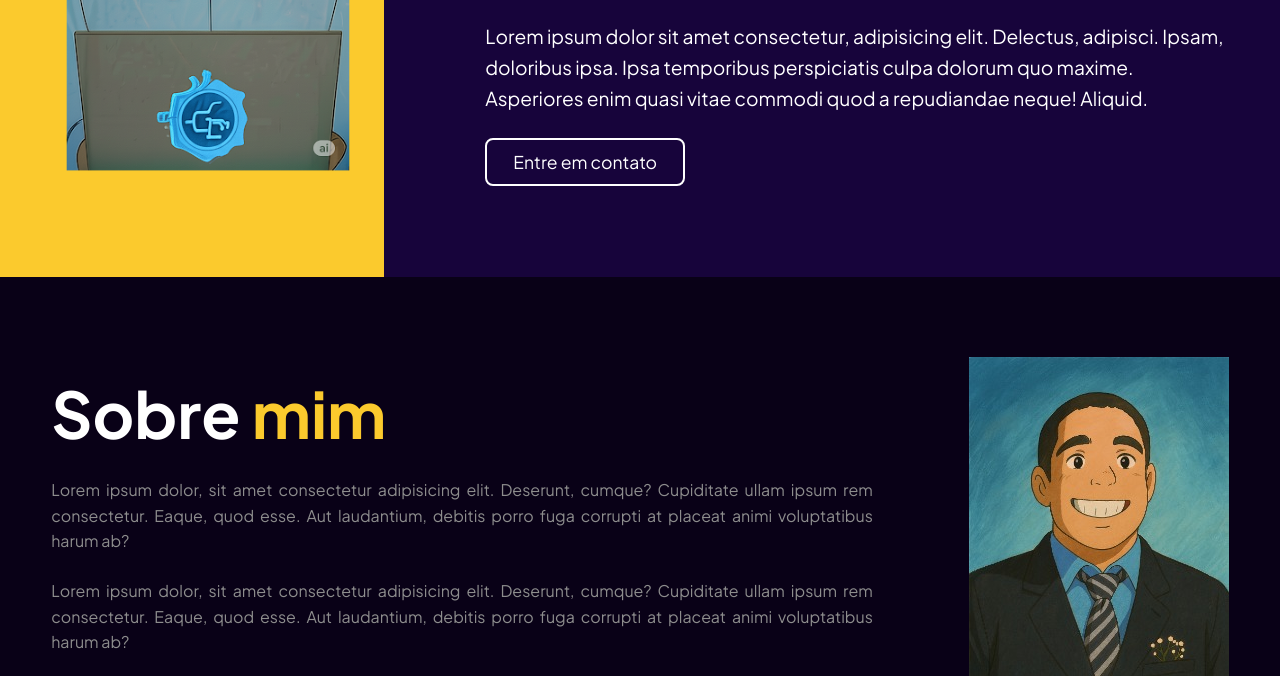
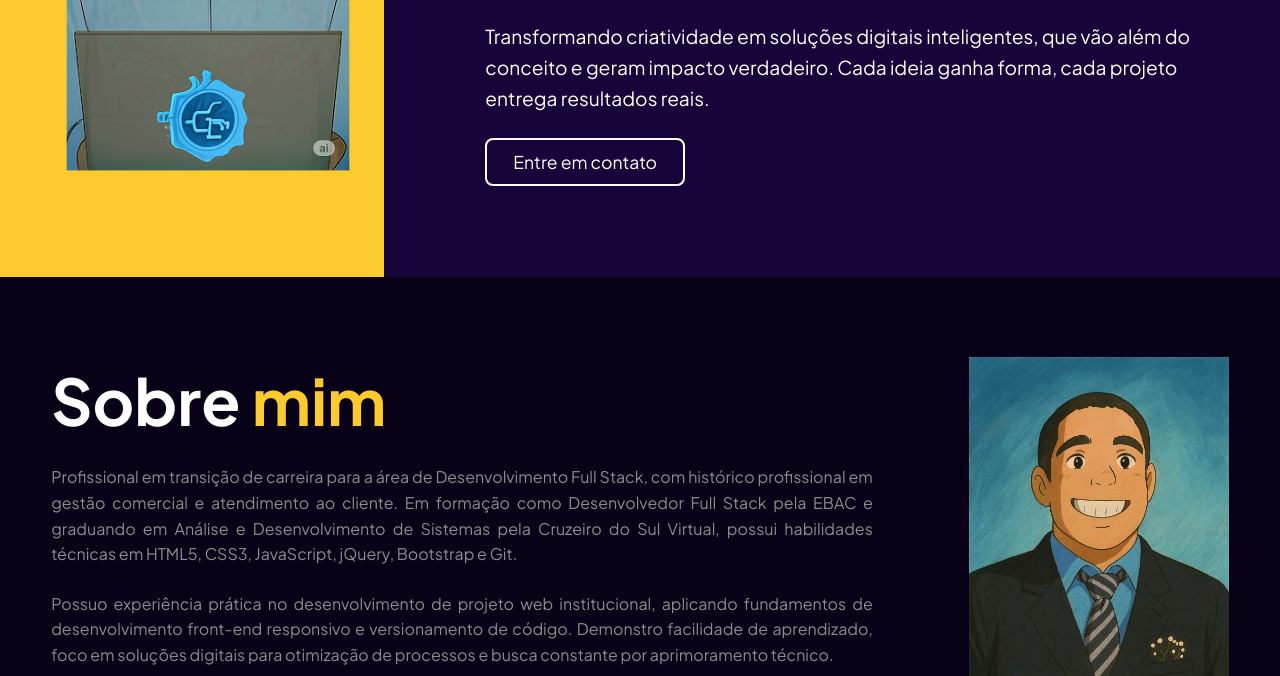
Before and after one commit to PAULO-VICTOR-SILVA-SANTOS/portfolio_profissional, a plain HTML site: page index.html in a window 1280 px wide. Shown: the part 435-1111 px from the top of the page. Drawn offline with nearby package versions, Linux system fonts and the light colour scheme; a script that the page names is missing.

Commit message:
adicionando informacoes

```diff
--- a/index.html
+++ b/index.html
@@ -66,9 +66,8 @@
 
                 <div class="txt-hero">
                     <h1>Ideias digitais. <span>Resultados reais!</span></h1>
-                    <p>Lorem ipsum dolor sit amet consectetur, adipisicing elit. Delectus, adipisci. Ipsam, doloribus
-                        ipsa. Ipsa temporibus perspiciatis culpa dolorum quo maxime. Asperiores enim quasi vitae commodi
-                        quod a repudiandae neque! Aliquid.</p>
+                    <p>Transformando criatividade em soluções digitais inteligentes, que vão além do conceito e geram impacto verdadeiro.
+                        Cada ideia ganha forma, cada projeto entrega resultados reais.</p>
                     <a href="#"><button>Entre em contato</button></a>
                 </div>
 
@@ -82,17 +81,15 @@
 
                     <h1 class="título-section">Sobre <span>mim</span></h1>
                     <p>
-                        Lorem ipsum dolor, sit amet consectetur adipisicing elit. Deserunt, cumque?
-                        Cupiditate ullam ipsum rem consectetur. Eaque, quod esse.
-                        Aut laudantium, debitis porro fuga corrupti at placeat animi
-                        voluptatibus harum ab?
+                        Profissional em transição de carreira para a área de Desenvolvimento Full Stack,
+                        com histórico profissional em gestão comercial e atendimento ao cliente.
+                        Em formação como Desenvolvedor Full Stack pela EBAC e graduando em Análise e Desenvolvimento de Sistemas
+                        pela Cruzeiro do Sul Virtual, possui habilidades técnicas em HTML5, CSS3, JavaScript, jQuery, Bootstrap e Git.
                     </p>
 
                     <P>
-                        Lorem ipsum dolor, sit amet consectetur adipisicing elit. Deserunt, cumque?
-                        Cupiditate ullam ipsum rem consectetur. Eaque, quod esse.
-                        Aut laudantium, debitis porro fuga corrupti at placeat animi
-                        voluptatibus harum ab?
+                        Possuo experiência prática no desenvolvimento de projeto web institucional, aplicando fundamentos de desenvolvimento front-end responsivo e versionamento de código.
+                        Demonstro facilidade de aprendizado, foco em soluções digitais para otimização de processos e busca constante por aprimoramento técnico.
                     </P>
 
                     <div class="btn-redes">
```
